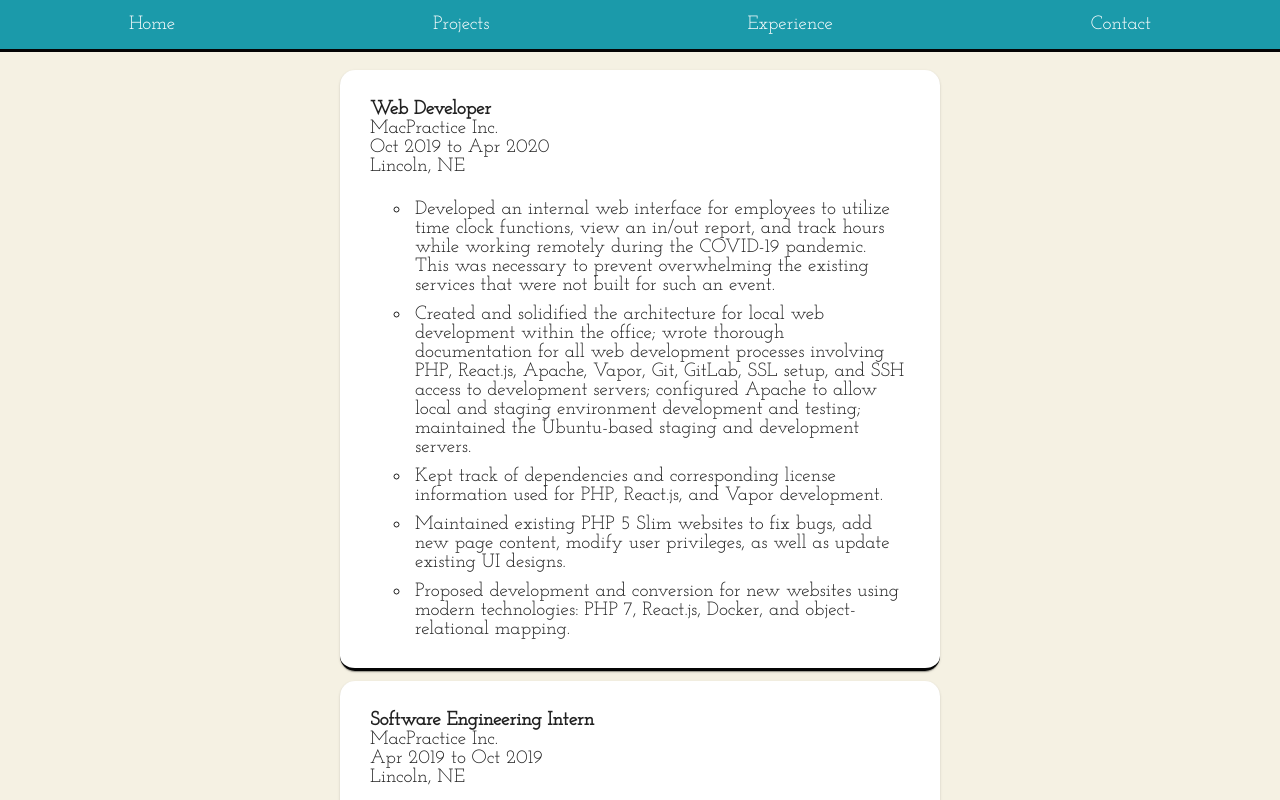
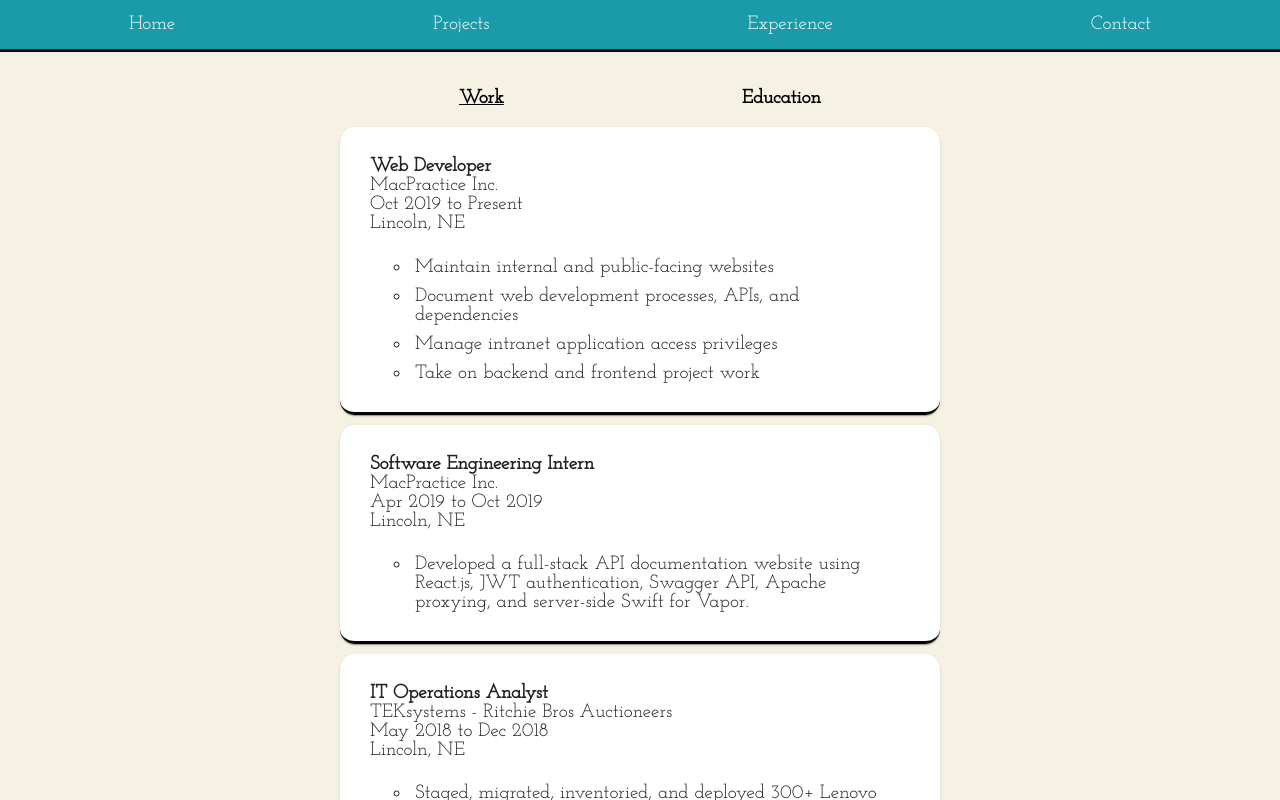
Before and after one commit to cperault/career-portfolio, a React (Create React App) app: page /Experience in a window 1280 px wide. Shown: the top 800 px of the page. Built offline with nearby package versions, Linux system fonts and the light colour scheme.

Commit message:
Updated portfolio due to job change; added in section to Experience page for data to be toggled between work and educational experience.

```diff
--- a/src/Components/Contact/ContactBody.js
+++ b/src/Components/Contact/ContactBody.js
@@ -82,7 +82,7 @@
             <footer class="social-media-footer">
                 <div>Find me on LinkedIn:</div>
                 <div>
-                    <a href="https://www.linkedin.com/in/christopher-perault-720519152" target="_blank" rel="noopener noreferrer nofollow">
+                    <a href="https://www.linkedin.com/in/cperault" target="_blank" rel="noopener noreferrer nofollow">
                         <img src={LinkedInIcon} class="social-media-icon" alt="LinkedIn profile icon" />
                     </a>
                 </div>
--- /dev/null
+++ b/src/Components/Education/EducationItems.js
@@ -0,0 +1,20 @@
+const schools = [
+    {
+        schoolName: "Southeast Community College",
+        schoolLocation: "Lincoln, NE",
+        schoolAchievement: "Associate of Applied Science",
+        schoolGPA: "3.66",
+        schoolAttendanceSpan: "Jul 2017 to Dec 2019",
+        schoolLearningSummary: "Full-stack PC, mobile, and web development"
+    },
+    {
+        schoolName: "Bellevue East High School",
+        schoolLocation: "Bellevue, NE",
+        schoolAchievement: "High School Diploma",
+        schoolGPA: "3.75",
+        schoolAttendanceSpan: "Aug 2006 to May 2010",
+        schoolLearningSummary: "General education studies"
+    }
+]
+
+export default schools;
--- a/src/Components/Experience/ExperienceBody.js
+++ b/src/Components/Experience/ExperienceBody.js
@@ -1,11 +1,47 @@
-import React from 'react';
-import experiences from "../Experience/ExperienceItems.js";
+import React, { useState } from 'react';
+import jobs from "../Experience/ExperienceItems.js";
+import schools from "../Education/EducationItems.js";
 import Card from "@material-ui/core/Card";
 
 const ExperienceBody = () => {
+    const [experienceType, setExperienceType] = useState("experience-work");
+
+    const toggleExperienceData = (element) => {
+        //hydrate hook with clicked element to load the associated data
+        setExperienceType(element.target.id);
+        //get the ID of the clicked experience title
+        let experienceDataLoaded = document.getElementById(element.target.id);
+        //get elements for Work and Education so that we can apply CSS style changes
+        let workData = document.getElementById("experience-work");
+        let educationData = document.getElementById("experience-education");
+        //toggle currently loaded data accordingly
+        switch (experienceDataLoaded.id) {
+            case 'experience-work':
+                workData.style = "text-decoration: underline;";
+                educationData.style = "text-decoration: none";
+                break;
+            case 'experience-education':
+                workData.style = "text-decoration: none;";
+                educationData.style = "text-decoration: underline;";
+                break;
+            default:
+        }
+
+    }
     return (
         <div className="experience-body-container">
-            {experiences.map(experience => {
+            <div className="experience-type-options">
+                <div id="experience-type">
+                    <p id="experience-work" style={{ textDecoration: "underline" }} onClick={(element) => toggleExperienceData(element)}>Work</p>
+                </div>
+                <div id="experience-type">
+                    <p id="experience-education" onClick={(element) => toggleExperienceData(element)}>Education</p>
+                </div>
+            </div>
+
+            {experienceType === "experience-work" ? (
+
+                jobs.map(experience => {
                     return (
                         <Card style={{ padding: "30px", paddingBottom: "5px", marginBottom: "10px", backgroundColor: "#FFFFFF", borderBottom: "solid #050505 3px", borderRadius: "15px" }}>
                             <span style={{ fontWeight: "bolder" }}>{experience.experienceTitle}</span>
@@ -24,8 +60,26 @@
                             </ul>
                         </Card>
                     )
-            })}
-        </div >
+                })
+            ) : (
+                    schools.map(school => {
+                        return (
+                            <Card style={{ padding: "30px", paddingBottom: "5px", marginBottom: "10px", backgroundColor: "#FFFFFF", borderBottom: "solid #050505 3px", borderRadius: "15px" }}>
+                                <span style={{ fontWeight: "bolder" }}>{school.schoolName}</span>
+                                <br />
+                                <span>{school.schoolAchievement}</span>
+                                <br />
+                                <span>{school.schoolAttendanceSpan}</span>
+                                <br />
+                                <span>{school.schoolLocation}</span>
+                                <p>
+                                    {school.schoolLearningSummary}
+                                </p>
+                            </Card>
+                        )
+                    })
+                )}
+        </div>
     )
 }
 
--- a/src/Components/Experience/ExperienceItems.js
+++ b/src/Components/Experience/ExperienceItems.js
@@ -1,55 +1,86 @@
-const experiences = [
+const jobs = [
     {
-        experienceTitle: "Web Developer", experienceCompany: "MacPractice Inc.", experienceLocation: "Lincoln, NE", experienceDuration: "Oct 2019 to Apr 2020", experienceDescription: [
-            "Developed an internal web interface for employees to utilize time clock functions, view an in/out report, and track hours while working remotely during the COVID-19 pandemic. This was necessary to prevent overwhelming the existing services that were not built for such an event.",
-            "Created and solidified the architecture for local web development within the office; wrote thorough documentation for all web development processes involving PHP, React.js, Apache, Vapor, Git, GitLab, SSL setup, and SSH access to development servers; configured Apache to allow local and staging environment development and testing; maintained the Ubuntu-based staging and development servers.",
-            "Kept track of dependencies and corresponding license information used for PHP, React.js, and Vapor development.",
-            "Maintained existing PHP 5 Slim websites to fix bugs, add new page content, modify user privileges, as well as update existing UI designs.",
-            "Proposed development and conversion for new websites using modern technologies: PHP 7, React.js, Docker, and object-relational mapping."
+        experienceTitle: "Web Developer",
+        experienceCompany: "MacPractice Inc.",
+        experienceLocation: "Lincoln, NE",
+        experienceDuration: "Oct 2019 to Present",
+        experienceDescription: [
+            "Maintain internal and public-facing websites",
+            "Document web development processes, APIs, and dependencies",
+            "Manage intranet application access privileges",
+            "Take on backend and frontend project work"
         ]
     },
     {
-        experienceTitle: "Software Engineering Intern", experienceCompany: "MacPractice Inc.", experienceLocation: "Lincoln, NE", experienceDuration: "Apr 2019 to Oct 2019", experienceDescription: [
+        experienceTitle: "Software Engineering Intern",
+        experienceCompany: "MacPractice Inc.",
+        experienceLocation: "Lincoln, NE",
+        experienceDuration: "Apr 2019 to Oct 2019",
+        experienceDescription: [
             "Developed a full-stack API documentation website using React.js, JWT authentication, Swagger API, Apache proxying, and server-side Swift for Vapor."
         ]
     },
     {
-        experienceTitle: "IT Operations Analyst", experienceCompany: "TEKsystems - Ritchie Bros Auctioneers", experienceLocation: "Lincoln, NE", experienceDuration: "May 2018 to Dec 2018", experienceDescription: [
+        experienceTitle: "IT Operations Analyst",
+        experienceCompany: "TEKsystems - Ritchie Bros Auctioneers",
+        experienceLocation: "Lincoln, NE",
+        experienceDuration: "May 2018 to Dec 2018",
+        experienceDescription: [
             "Staged, migrated, inventoried, and deployed 300+ Lenovo laptop and desktop computers.",
             "Managed user/computer objects and groups within Active Directory."
         ]
     },
     {
-        experienceTitle: "Client Services Intern", experienceCompany: "Lincoln Electric System", experienceLocation: "Lincoln, NE", experienceDuration: "Nov 2017 to May 2018", experienceDescription: [
+        experienceTitle: "Client Services Intern",
+        experienceCompany: "Lincoln Electric System",
+        experienceLocation: "Lincoln, NE",
+        experienceDuration: "Nov 2017 to May 2018",
+        experienceDescription: [
             "Base-imaging and software installation for Dell desktops and laptops.",
             "User administration via Active Directory, SCCM, Oracle, Command Prompt, and PowerShell."
         ]
     },
     // {
-    //     experienceTitle: "Account Executive Assistant & Dispatcher", experienceCompany: "HomeDeliveryLink", experienceLocation: "Lincoln, NE", experienceDuration: "Jan 2017 to Nov 2017", experienceDescription: [
+    //     experienceTitle: "Account Executive Assistant & Dispatcher",
+    //     experienceCompany: "HomeDeliveryLink",
+    //     experienceLocation: "Lincoln, NE",
+    //     experienceDuration: "Jan 2017 to Nov 2017",
+    //     experienceDescription: [
     //         "Coordinated routes and truck loads for the appliance and electronics store client, Schaefer's.",
     //         "Processed claims for in-home damage, damaged merchandise, and equipment charge-backs.",
     //         "Completed delivery invoicing, truck inventory, and preliminary contractor billing and payroll."
     //     ]
     // },
     // {
-    //     experienceTitle: "Help Desk Technician", experienceCompany: "NTT Data", experienceLocation: "Lincoln, NE", experienceDuration: "Oct 2016 to Jan 2017", experienceDescription: [
+    //     experienceTitle: "Help Desk Technician",
+    //     experienceCompany: "NTT Data",
+    //     experienceLocation: "Lincoln, NE",
+    //     experienceDuration: "Oct 2016 to Jan 2017",
+    //     experienceDescription: [
     //         "Remote troubleshooting for users with the AAA Auto Club Group client."
     //     ]
     // },
     // {
-    //     experienceTitle: "Auditor", experienceCompany: "Homewood Suites/Hampton Inn & Suites by Hilton", experienceLocation: "Omaha, NE", experienceDuration: "Mar 2016 to Aug 2016", experienceDescription: [
+    //     experienceTitle: "Auditor",
+    //     experienceCompany: "Homewood Suites/Hampton Inn & Suites by Hilton",
+    //     experienceLocation: "Omaha, NE",
+    //     experienceDuration: "Mar 2016 to Aug 2016",
+    //     experienceDescription: [
     //         "Administrative: reservation and billing, end-of-day reports, cash handling.",
     //         "Financial: charge-backs, disputes, account reconcilements, mid-level accounting.",
     //         "Guest interaction: resolved guest issues, delivered amenities, completed floor walks, de-escalated property disturbances."
     //     ]
     // },
     // {
-    //     experienceTitle: "CSR II", experienceCompany: "Nebraska Furniture Mart", experienceLocation: "Omaha, NE", experienceDuration: "Oct 2012 to Jan 2015", experienceDescription: [
+    //     experienceTitle: "CSR II",
+    //     experienceCompany: "Nebraska Furniture Mart",
+    //     experienceLocation: "Omaha, NE",
+    //     experienceDuration: "Oct 2012 to Jan 2015",
+    //     experienceDescription: [
     //         "Managed online subscriptions, accounts, orders, billing, settlements, and returns.",
     //         "Processed claims for damaged merchandise, in-home damage, parts requests, warranties, and repairs."
     //     ]
     // }
 ]
 
-export default experiences;
+export default jobs;
--- a/src/Components/Landing/LandingBody.js
+++ b/src/Components/Landing/LandingBody.js
@@ -11,13 +11,13 @@
                     </div>
                     <div>
                         <p>I&apos;m a developer living in the heart of the Midwest. My favorite thing to do alone is watch horror in the dark. One day, I <span class="emphasis">will</span> have a corgi.</p>
-                        <p>I&apos;m currently in search of a new opportunity! My ideal work environment is one where there is:</p>
+                        {/* <p>I&apos;m currently in search of a new opportunity! My ideal work environment is one where there is:</p>
                         <ul>
                             <li><span class="values">Acceptance</span>; I believe in accepting and respecting one another, including our differences.</li>
                             <li><span class="values">Communication</span>; a goal cannot be met efficiently with a lack of communication between team members.</li>
                             <li><span class="values">Understanding</span>; I believe that it is important to make an effort to understand one another. Language&mdash;in any form&mdash;is beautiful when treated with utmost care; slow down, rephrase your thought, give clearer expectations.</li>
                             <li><span class="values">Transparency</span>; always be honest with your intentions. An average business will often make a decision based on profit. A great business understands that business is nothing without the customers or its employees. A formidable business can do both. </li>
-                        </ul>
+                        </ul> */}
                     </div>
                 </div>
             </div>
--- a/src/Styling/aesthetic.css
+++ b/src/Styling/aesthetic.css
@@ -133,6 +133,22 @@
     max-width: 600px !important;
 }
 
+.experience-type-options {
+    display: flex;
+    font-weight: bold;
+    justify-content: space-around;
+}
+
+.experience-currently-loaded {
+    text-decoration: underline;
+}
+
+#experience-type:hover {
+    cursor: pointer;
+    margin-left: 0px;
+    margin-right: 0px;
+}
+
 .landing-body-container, .projects-body-container, .experience-body-container {
     display: flex;
     padding: 10px;
```
Lines whose indentation alone changed are shown as unchanged.
